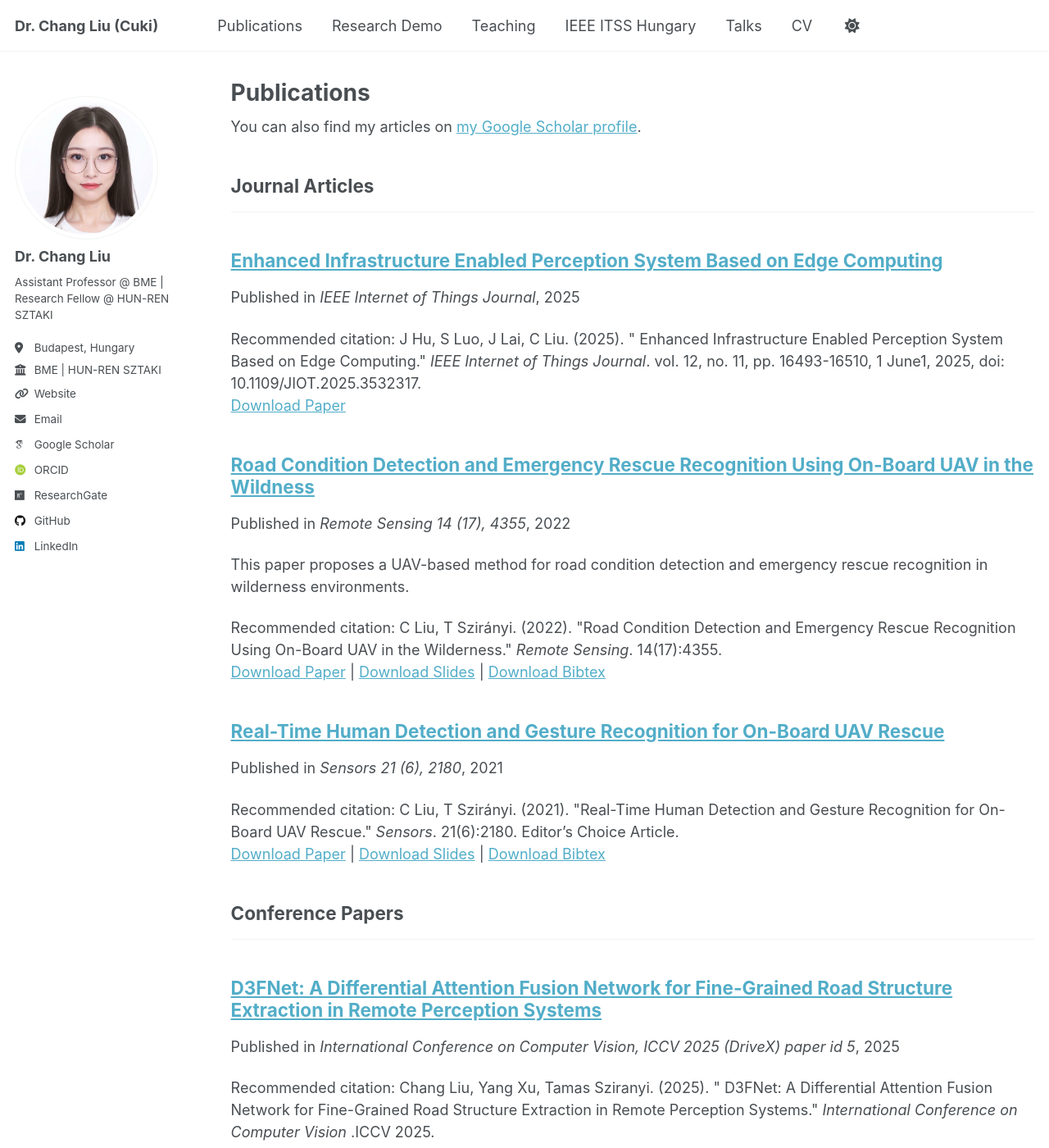
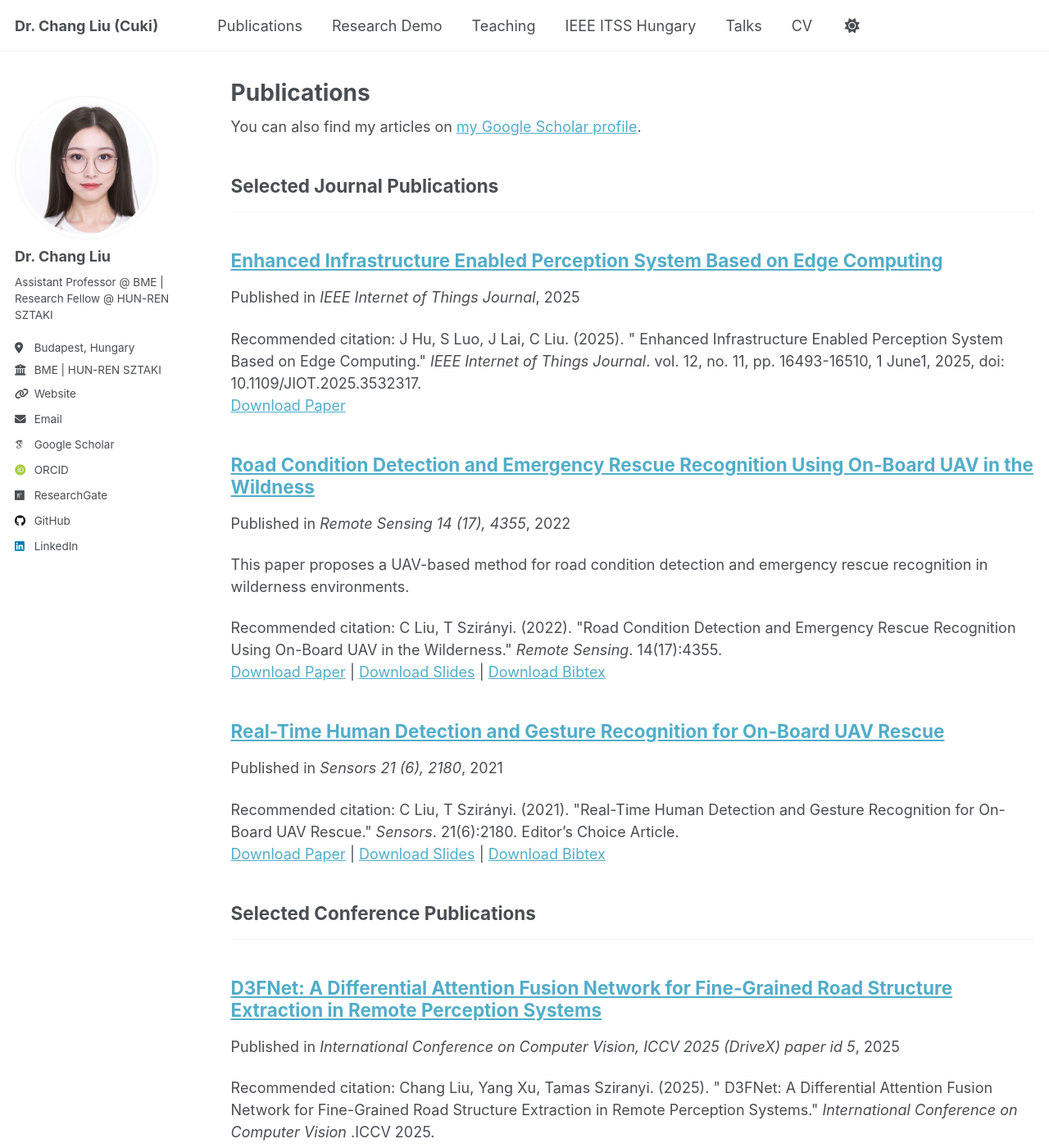
Before and after one commit to ChangLiu-bp/changliu-bp.github.io, a Jekyll site: the page built from _pages/publications.html, in a window 1280 px wide and 1400 px high. Shown: the whole window at 82% size. Built offline with Jekyll 4.4.1, drawn with Linux system fonts in a browser that asks for light colours; some web fonts are replaced; a script that is not in the unit is left out.

Commit message:
Update _config.yml

```diff
--- a/_config.yml
+++ b/_config.yml
@@ -78,14 +78,16 @@ author:
   youtube          : # Username
   zhihu            : # Username
 
-# Publication Category - The following the list of publication categories and their headings
+
+# Publication Category
 publication_category:
   books:
     title: 'Books'
   journal:
-    title: 'Journal Articles'
+    title: 'Selected Journal Publications'
   conference:
-    title: 'Conference Papers'
+    title: 'Selected Conference Publications'
+
 
 # Site Settings
 teaser                   :  # filename of teaser fallback teaser image placed in /images/, .e.g. "500x300.png"
```
